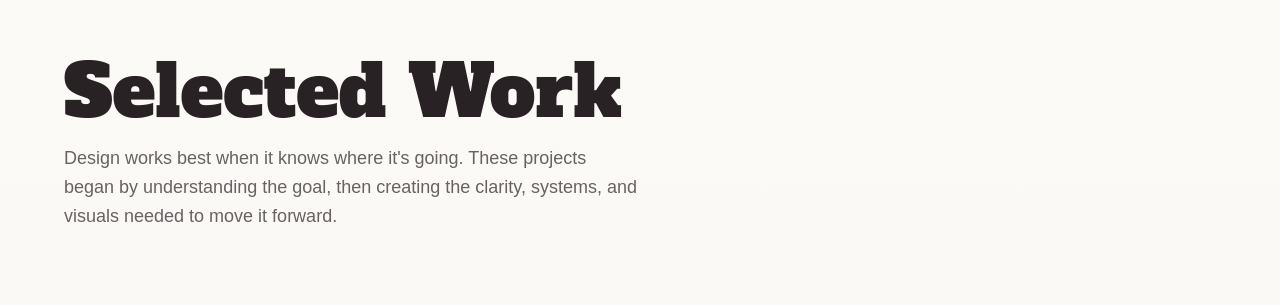
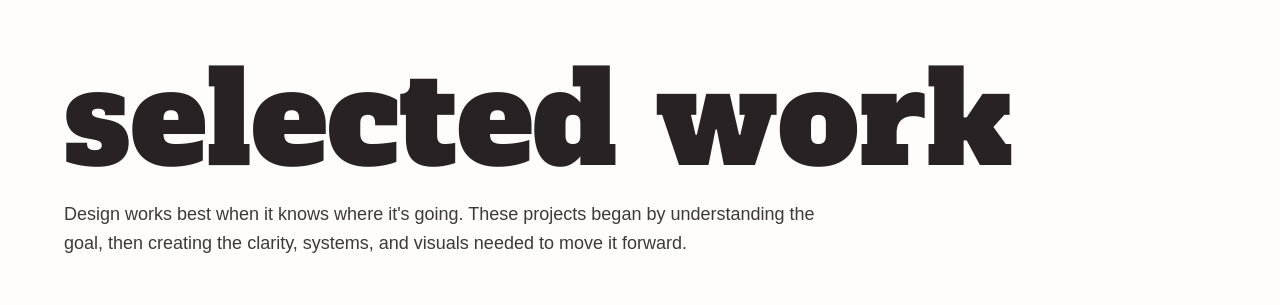
Before and after one commit to doublevdesign/website, a Next.js app: page / in a window 1280 px wide. Shown: the part 1754-2059 px from the top of the page. Built offline with nearby package versions, Linux system fonts and the light colour scheme; grey boxes are pictures that could not be loaded; a web font is replaced by a local one.

Commit message:
working site before editorial refresh

```diff
--- a/components/projects.tsx
+++ b/components/projects.tsx
@@ -155,33 +155,20 @@ export function Projects() {
 
   return (
   <>
-    <section id="work" className="relative px-6 py-24 md:py-32 overflow-hidden">
+    <section
+  id="work"
+  className="relative overflow-hidden bg-background px-6 py-24 md:py-32"
+>
       <div className="relative mx-auto max-w-6xl z-10">
-        <div className="grid items-start gap-10 md:grid-cols-12">
+       <div>
+  <h2 className="font-heading text-5xl text-foreground text-balance sm:text-6xl md:text-9xl">
+    selected work
+  </h2>
 
-          {/* LEFT: TEXT */}
-          <div className="md:col-span-7">
-                   <h2 className="font-heading text-5xl text-foreground text-balance sm:text-6xl md:text-7xl">
-                      Selected Work
-                    </h2>
-
-                    <p className="mt-4 max-w-xl text-lg leading-relaxed text-muted-foreground text-pretty">
-                      Design works best when it knows where it's going. These projects began by understanding the goal, then creating the clarity, systems, and visuals needed to move it forward.
-                    </p>
-
-        {/* RIGHT: IMAGE (hidden on mobile)
-          <div className="hidden md:flex md:col-span-5 items-start justify-end">
-            <div className="relative w-full max-w-sm aspect-square">
-              <Image
-                src="/laptop-lady.png"
-                alt="Decorative project visual"
-                fill
-                className="object-contain"
-              />
-            </div>
-          </div> */}
-          </div>
-        </div>
+  <p className="mt-4 max-w-3xl font-medium text-lg leading-relaxed text-foreground/90 text-pretty">
+    Design works best when it knows where it's going. These projects began by understanding the goal, then creating the clarity, systems, and visuals needed to move it forward.
+  </p>
+</div>
 
 
         {/* CAROUSEL */}
```
